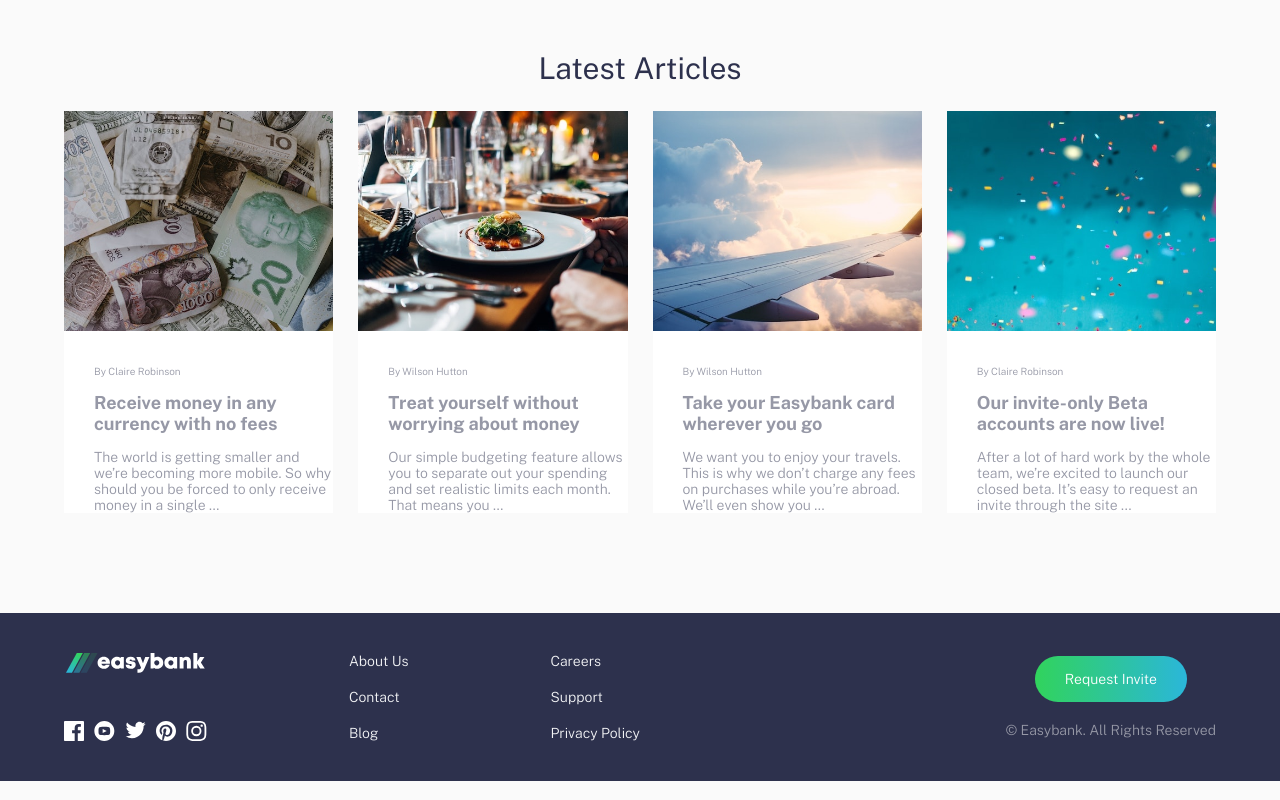
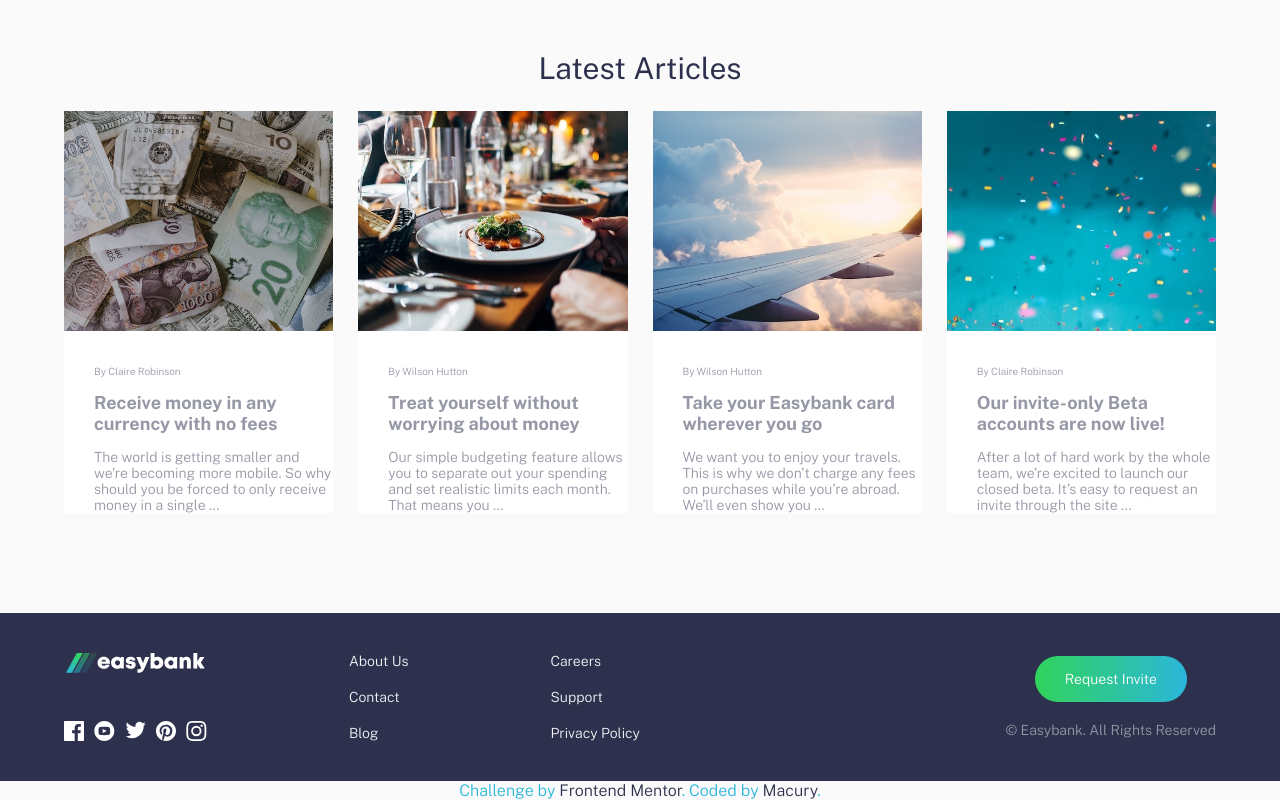
Before and after one commit to Macury/Easybank-landing-page, a plain HTML site: page index.html in a window 1280 px wide. Shown: the part 1093-1893 px from the top of the page. Drawn offline with nearby package versions, Linux system fonts and the light colour scheme.

Commit message:
Screenshot, attribution and readme

```diff
--- a/index.html
+++ b/index.html
@@ -316,10 +316,18 @@
         </div>
       </footer>
 
-      <!--<div class="attribution">
-      Challenge by <a href="https://www.frontendmentor.io?ref=challenge" target="_blank">Frontend Mentor</a>.
-      Coded by <a href="#">Your Name Here</a>.
-    </div> -->
+      <div class="attribution">
+        Challenge by
+        <a href="https://www.frontendmentor.io?ref=challenge" target="_blank"
+          >Frontend Mentor</a
+        >. Coded by
+        <a
+          href="https://github.com/Macury"
+          target="_blank"
+          rel="noreferer noopener"
+          >Macury</a
+        >.
+      </div>
     </main>
 
     <!-- Mobile navigation setup -->
--- a/style.css
+++ b/style.css
@@ -335,9 +335,10 @@ div.logo > svg > g > path {
 
 /* attribution */
 .attribution {
-  font-size: 11px;
+  font-size: 16px;
   text-align: center;
+  color: hsl(192, 70%, 51%);
 }
 .attribution a {
-  color: hsl(228, 45%, 44%);
+  color: hsl(233, 26%, 24%);
 }
```
Also changed, not shown: images/Screenshot.png (added), 1 other file.
